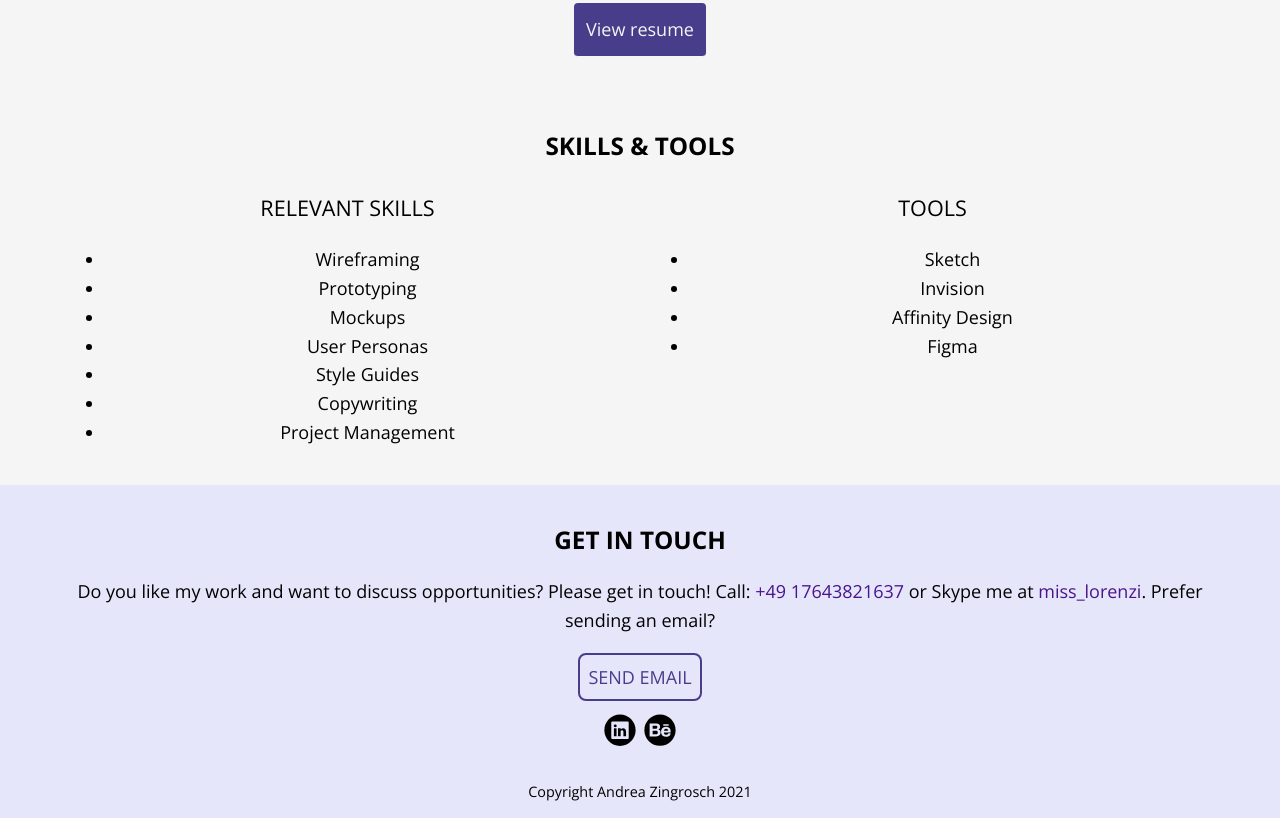
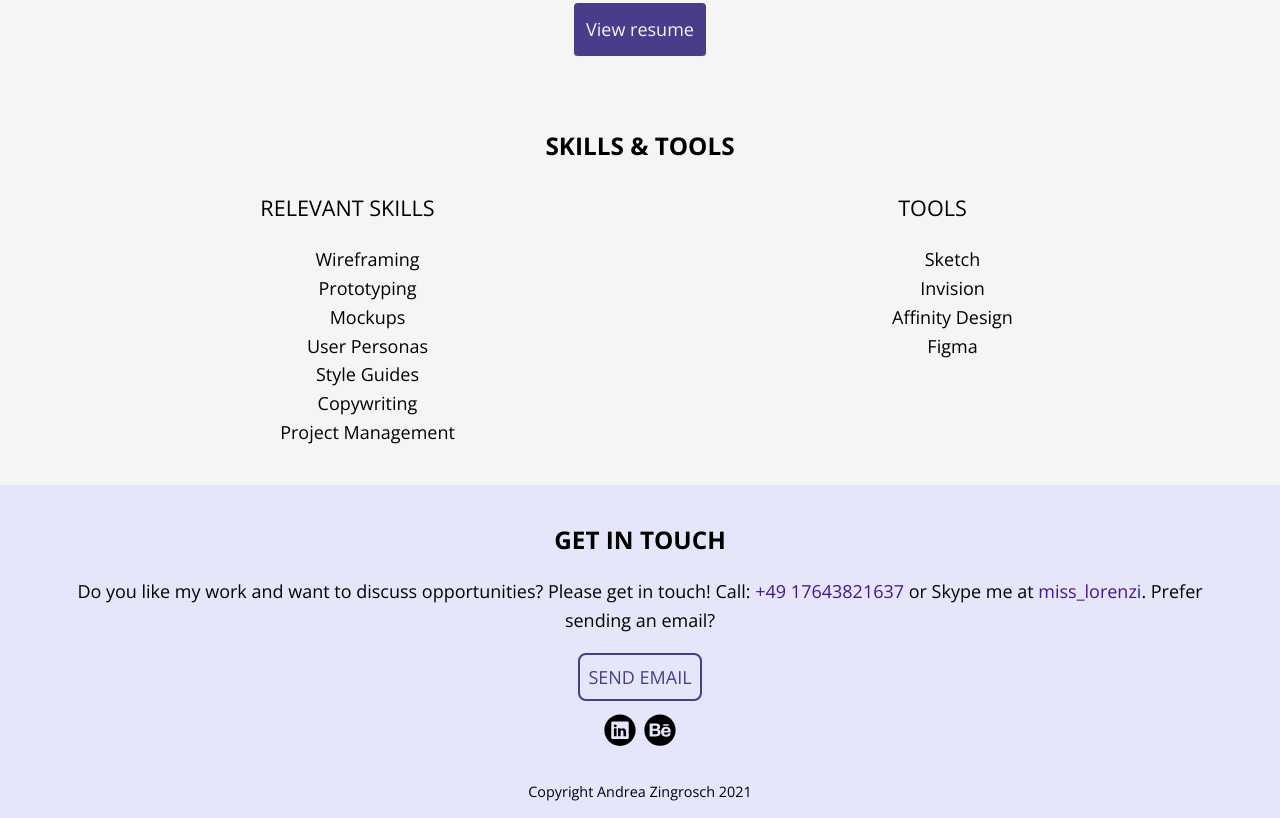
Before and after one commit to zingrosch/portfolio-website, a plain HTML site: page about.html in a window 1280 px wide. Shown: the part 960-1778 px from the top of the page. Drawn offline with nearby package versions, Linux system fonts and the light colour scheme.

Commit message:
Update about.html

```diff
--- a/about.html
+++ b/about.html
@@ -61,7 +61,7 @@
             <h2>Skills & Tools</h2>
             <div class="col-md-6">
               <h3>Relevant Skills</h3>
-              <ul>
+              <ul style=list-style-type:none>
                 <li>Wireframing</li>
                 <li>Prototyping</li>
                 <li>Mockups</li>
@@ -73,7 +73,7 @@
             </div>
             <div class="col-md-6">
               <h3>Tools</h3>
-              <ul>
+              <ul style=list-style-type:none>
                 <li>Sketch</li>
                 <li>Invision</li>
                 <li>Affinity Design</li>
```
